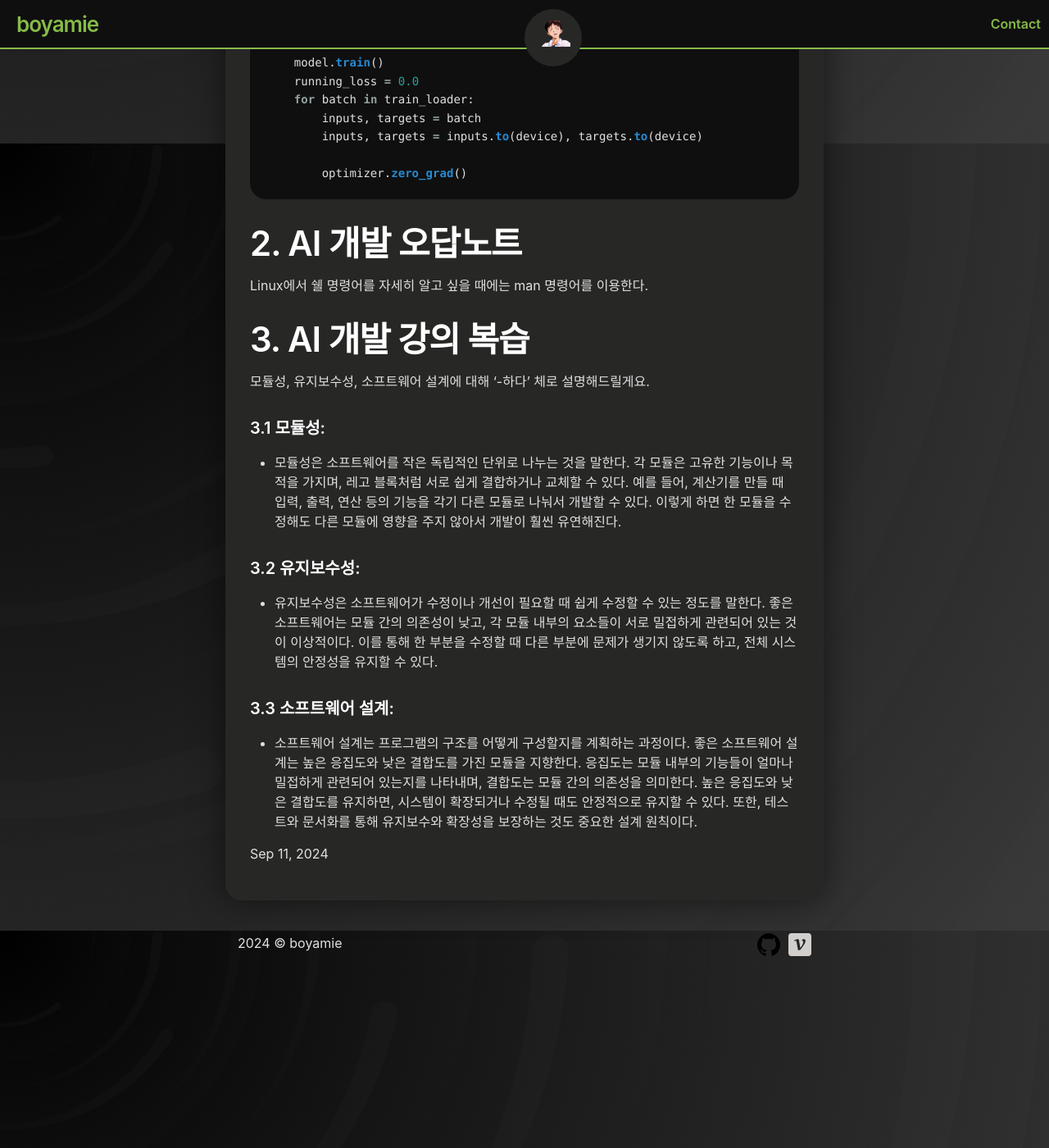
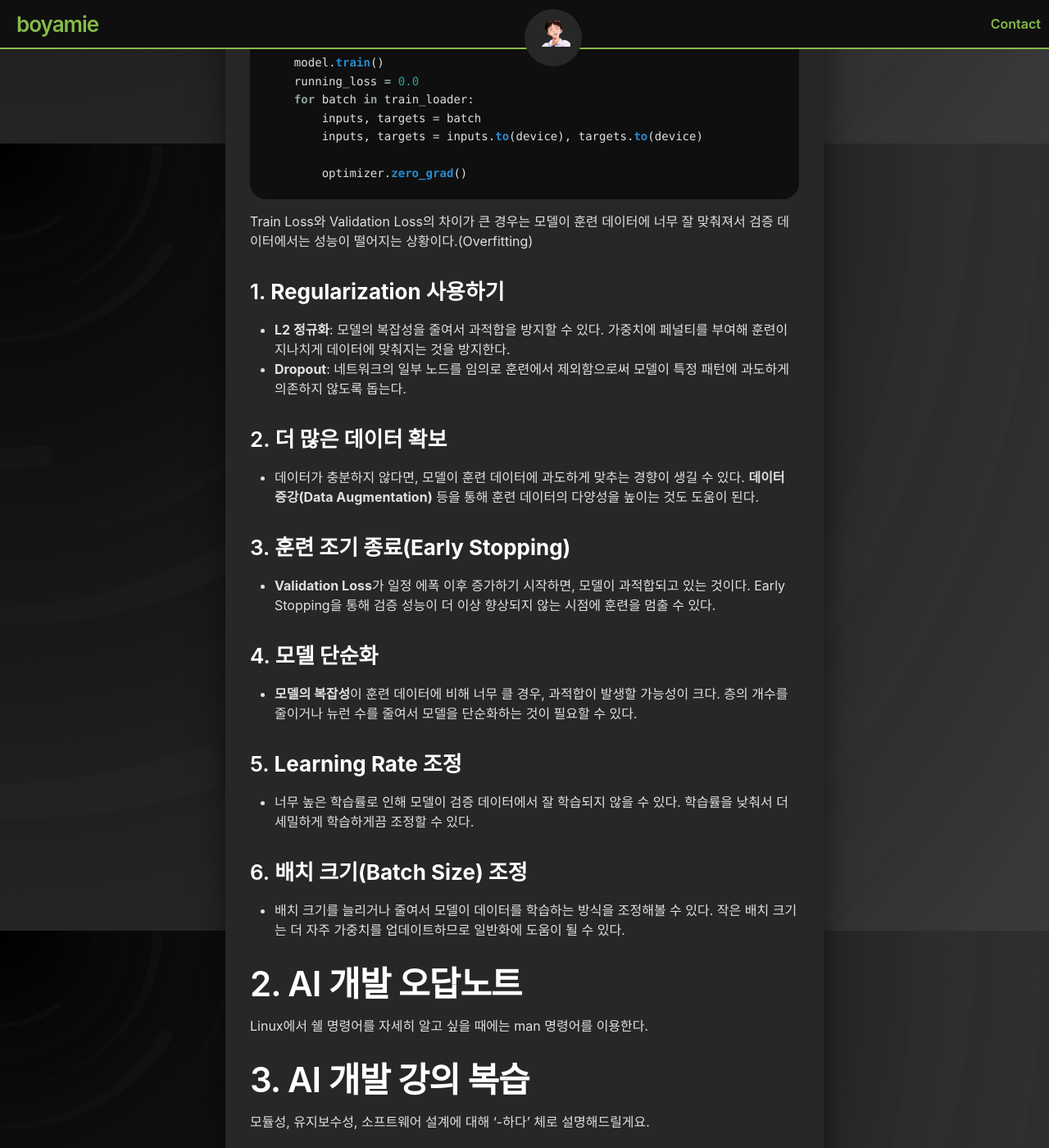
Before and after one commit to boyamie/boyamie.github.io, a Jekyll site: the page built from _posts/2024-09-11-boostcamp_028.md, in a window 1280 px wide and 1400 px high, scrolled down 2705 px. Shown: the whole window at 82% size. Built offline with Jekyll 4.4.1, drawn with Linux system fonts in a browser that asks for light colours.

Commit message:
Update 2024-09-11-boostcamp_028.md

````diff
--- a/_posts/2024-09-11-boostcamp_028.md
+++ b/_posts/2024-09-11-boostcamp_028.md
@@ -87,6 +87,27 @@ for epoch in range(50):
         optimizer.zero_grad()
 ```
 
+Train Loss와 Validation Loss의 차이가 큰 경우는 모델이 훈련 데이터에 너무 잘 맞춰져서 검증 데이터에서는 성능이 떨어지는 상황이다.(Overfitting)
+
+### 1. **Regularization 사용하기**
+   - **L2 정규화**: 모델의 복잡성을 줄여서 과적합을 방지할 수 있다. 가중치에 페널티를 부여해 훈련이 지나치게 데이터에 맞춰지는 것을 방지한다.
+   - **Dropout**: 네트워크의 일부 노드를 임의로 훈련에서 제외함으로써 모델이 특정 패턴에 과도하게 의존하지 않도록 돕는다.
+
+### 2. **더 많은 데이터 확보**
+   - 데이터가 충분하지 않다면, 모델이 훈련 데이터에 과도하게 맞추는 경향이 생길 수 있다. **데이터 증강(Data Augmentation)** 등을 통해 훈련 데이터의 다양성을 높이는 것도 도움이 된다.
+
+### 3. **훈련 조기 종료(Early Stopping)**
+   - **Validation Loss**가 일정 에폭 이후 증가하기 시작하면, 모델이 과적합되고 있는 것이다. Early Stopping을 통해 검증 성능이 더 이상 향상되지 않는 시점에 훈련을 멈출 수 있다.
+
+### 4. **모델 단순화**
+   - **모델의 복잡성**이 훈련 데이터에 비해 너무 클 경우, 과적합이 발생할 가능성이 크다. 층의 개수를 줄이거나 뉴런 수를 줄여서 모델을 단순화하는 것이 필요할 수 있다.
+
+### 5. **Learning Rate 조정**
+   - 너무 높은 학습률로 인해 모델이 검증 데이터에서 잘 학습되지 않을 수 있다. 학습률을 낮춰서 더 세밀하게 학습하게끔 조정할 수 있다.
+
+### 6. **배치 크기(Batch Size) 조정**
+   - 배치 크기를 늘리거나 줄여서 모델이 데이터를 학습하는 방식을 조정해볼 수 있다. 작은 배치 크기는 더 자주 가중치를 업데이트하므로 일반화에 도움이 될 수 있다.
+
 # 2. AI 개발 오답노트
 Linux에서 쉘 명령어를 자세히 알고 싶을 때에는 man 명령어를 이용한다.
 
````
